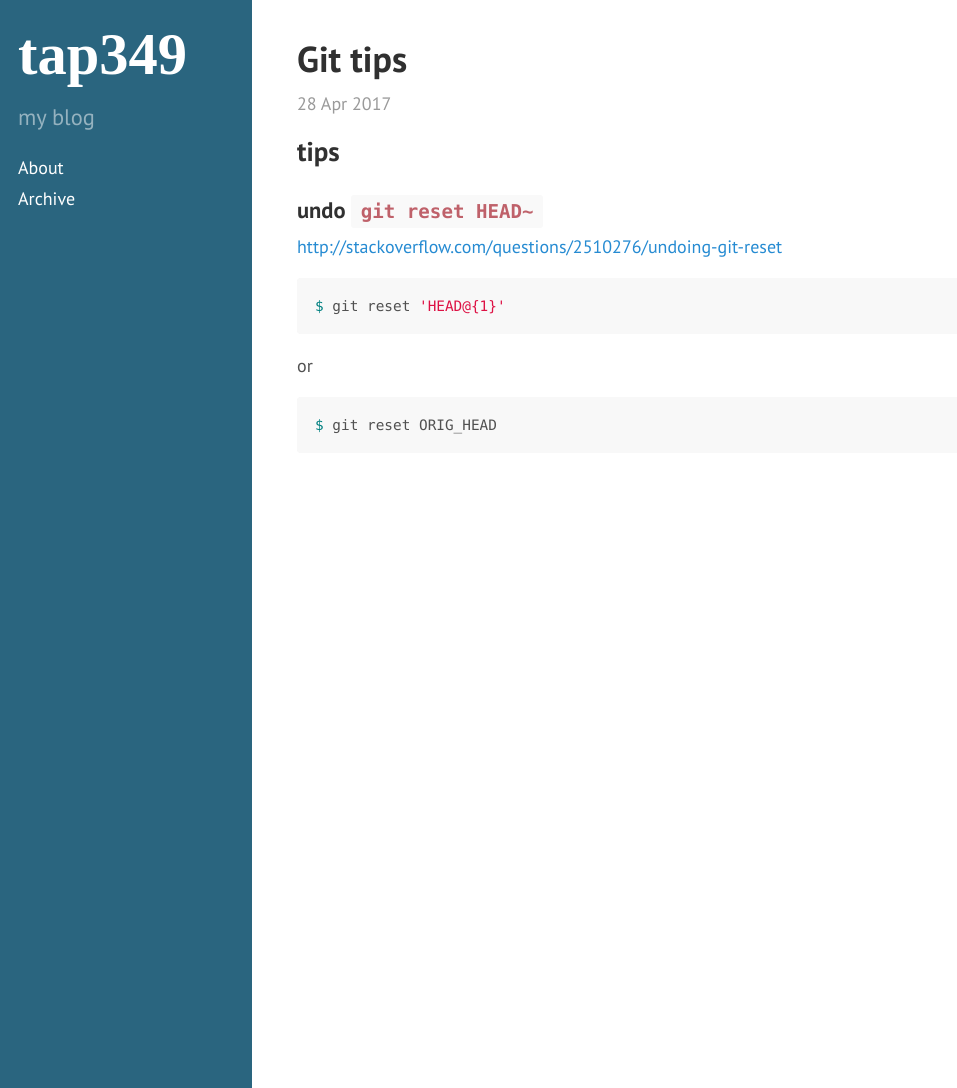
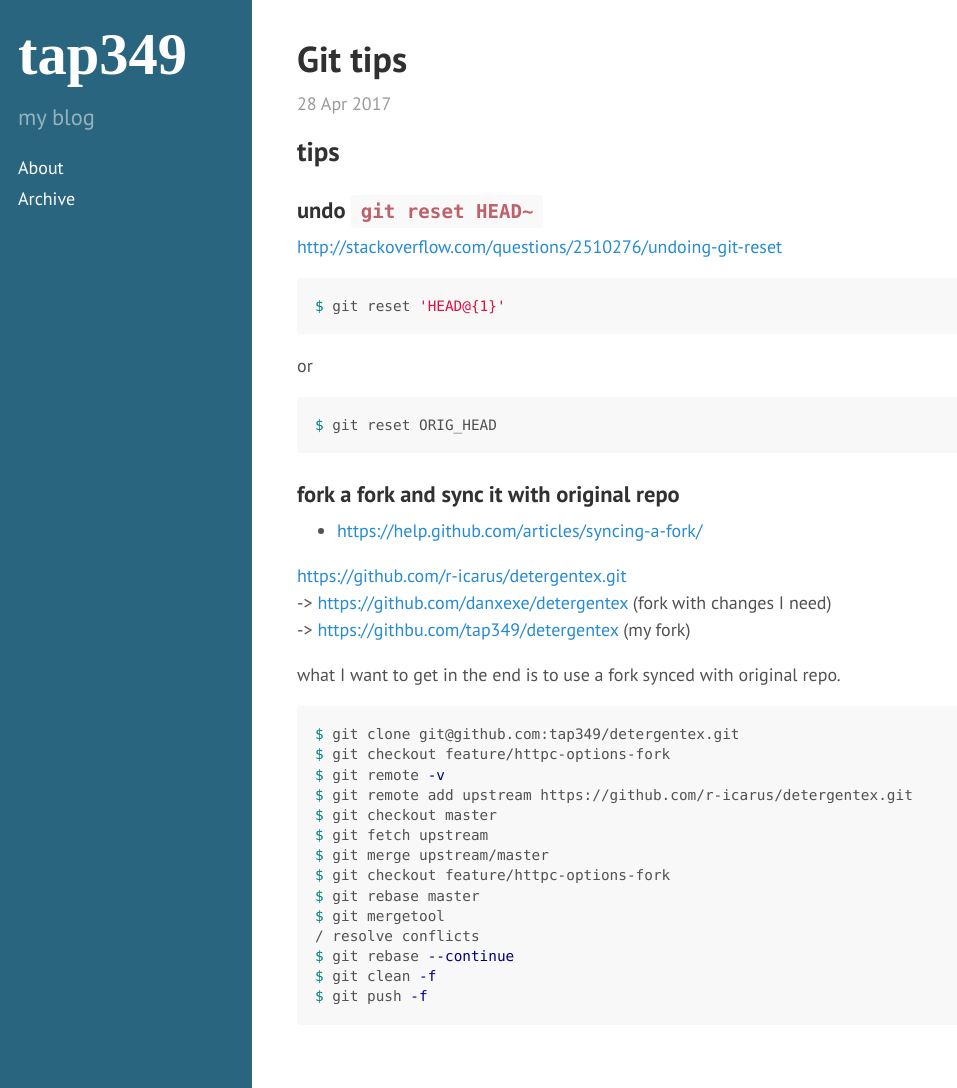
Before and after one commit to tap349/tap349.github.io, a Jekyll site: the page built from _posts/2017-04-29-git-tips.md, in a window 1280 px wide and 1088 px high. Shown: the whole window, without its empty margins (0-957 px from the left). Built offline with Jekyll 4.4.1, drawn with Linux system fonts in a browser that asks for light colours.

Commit message:
update 2017-07-29_15:13:51

````diff
--- a/_posts/2017-04-29-git-tips.md
+++ b/_posts/2017-04-29-git-tips.md
@@ -22,3 +22,30 @@ or
 ```sh
 $ git reset ORIG_HEAD
 ```
+
+### fork a fork and sync it with original repo
+
+- <https://help.github.com/articles/syncing-a-fork/>
+
+<https://github.com/r-icarus/detergentex.git>
+<br>-> <https://github.com/danxexe/detergentex> (fork with changes I need)
+<br>-> <https://githbu.com/tap349/detergentex> (my fork)
+
+what I want to get in the end is to use a fork synced with original repo.
+
+```sh
+$ git clone git@github.com:tap349/detergentex.git
+$ git checkout feature/httpc-options-fork
+$ git remote -v
+$ git remote add upstream https://github.com/r-icarus/detergentex.git
+$ git checkout master
+$ git fetch upstream
+$ git merge upstream/master
+$ git checkout feature/httpc-options-fork
+$ git rebase master
+$ git mergetool
+/ resolve conflicts
+$ git rebase --continue
+$ git clean -f
+$ git push -f
+```
````
